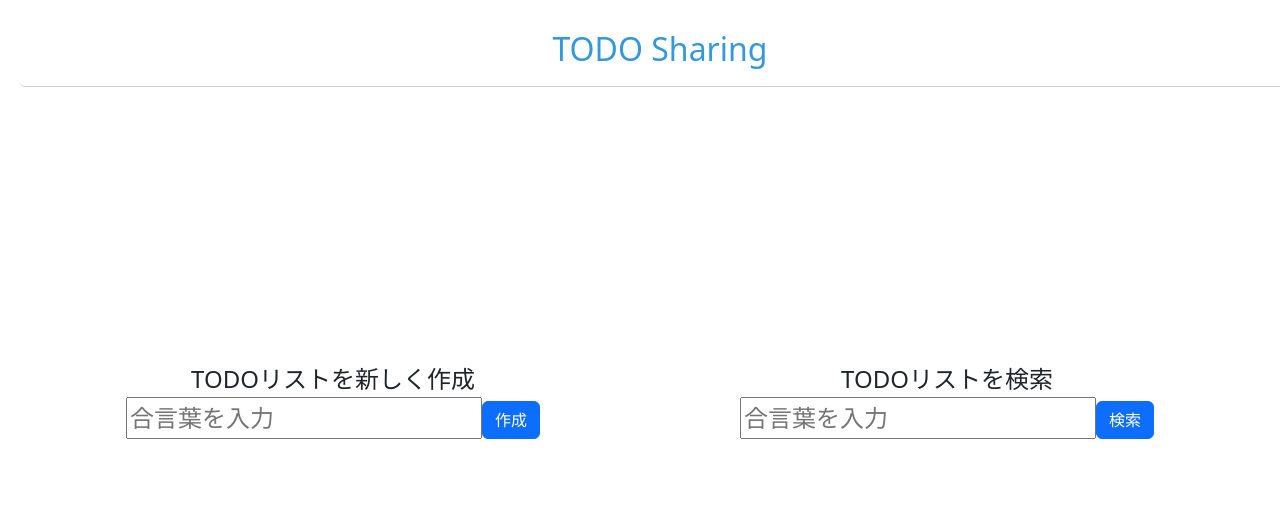
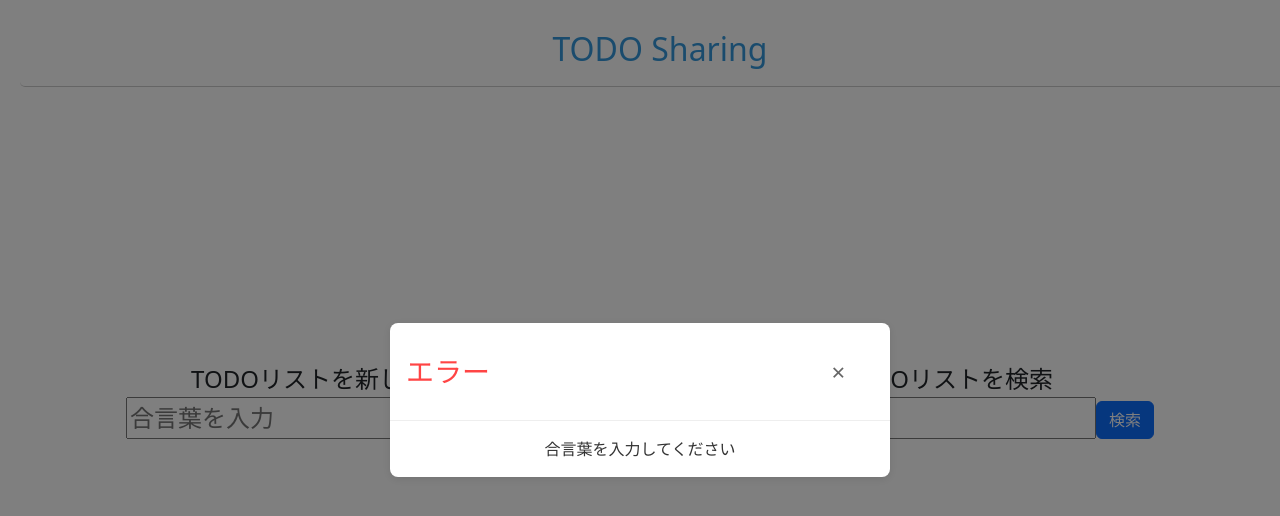
Before and after one commit to momotabetai0110/TODO-Sharing, a Vue app: page / in a window 1280 px wide. Both pictures are taken after a click on the button "作成". Shown: the top 516 px of the page. Built offline with nearby package versions, Linux system fonts and the light colour scheme.

Commit message:
エラーモーダルの追加

```diff
--- /dev/null
+++ b/src/components/ErrorModal.vue
@@ -0,0 +1,87 @@
+<template>
+  <div v-if="show" class="modal-overlay" @click="close">
+    <div class="modal-content" @click.stop>
+      <div class="modal-header">
+        <h3>エラー</h3>
+        <button class="close-button" @click="close">&times;</button>
+      </div>
+      <div class="modal-body">
+        <p>{{ message }}</p>
+      </div>
+    </div>
+  </div>
+</template>
+
+<script>
+export default {
+  name: 'ErrorModal',
+  props: {
+    show: {
+      type: Boolean,
+      required: true
+    },
+    message: {
+      type: String,
+      required: true
+    }
+  },
+  methods: {
+    close() {
+      this.$emit('close')
+    }
+  }
+}
+</script>
+
+<style scoped>
+.modal-overlay {
+  position: fixed;
+  top: 0;
+  left: 0;
+  width: 100%;
+  height: 100%;
+  background-color: rgba(0, 0, 0, 0.5);
+  display: flex;
+  justify-content: center;
+  align-items: center;
+  z-index: 1000;
+}
+
+.modal-content {
+  background-color: white;
+  border-radius: 8px;
+  width: 90%;
+  max-width: 500px;
+  box-shadow: 0 2px 10px rgba(0, 0, 0, 0.1);
+}
+
+.modal-header {
+  display: flex;
+  justify-content: space-between;
+  align-items: center;
+  padding: 16px;
+  border-bottom: 1px solid #eee;
+}
+
+.modal-header h3 {
+  margin: 0;
+  color: #ff4444;
+}
+
+.close-button {
+  background: none;
+  border: none;
+  font-size: 24px;
+  cursor: pointer;
+  color: #666;
+}
+
+.modal-body {
+  padding: 16px;
+}
+
+.modal-body p {
+  margin: 0;
+  color: #333;
+}
+</style>
--- a/src/pages/HomePage.vue
+++ b/src/pages/HomePage.vue
@@ -16,14 +16,21 @@
       </div>
       </div>
   </div>
+  <ErrorModal
+    :show="showErrorModal"
+    message="合言葉を入力してください"
+    @close="showErrorModal = false"
+  />
 </template>
 
 <script setup lang="ts">
 import { ref } from 'vue'
 import { useRouter } from 'vue-router'
+import ErrorModal from '@/components/ErrorModal.vue'
 
 const router = useRouter()
 const createKeyword = ref('')
+const showErrorModal = ref(false)
 
 const createTodo = () => {
     if (createKeyword.value.trim()) {
@@ -31,8 +38,8 @@ const createTodo = () => {
             path: '/todo',
             query: { keyword: createKeyword.value }
         })
-    }else{
-      console.log('aaa')
+    } else {
+      showErrorModal.value = true
     }
 }
 </script>
```
